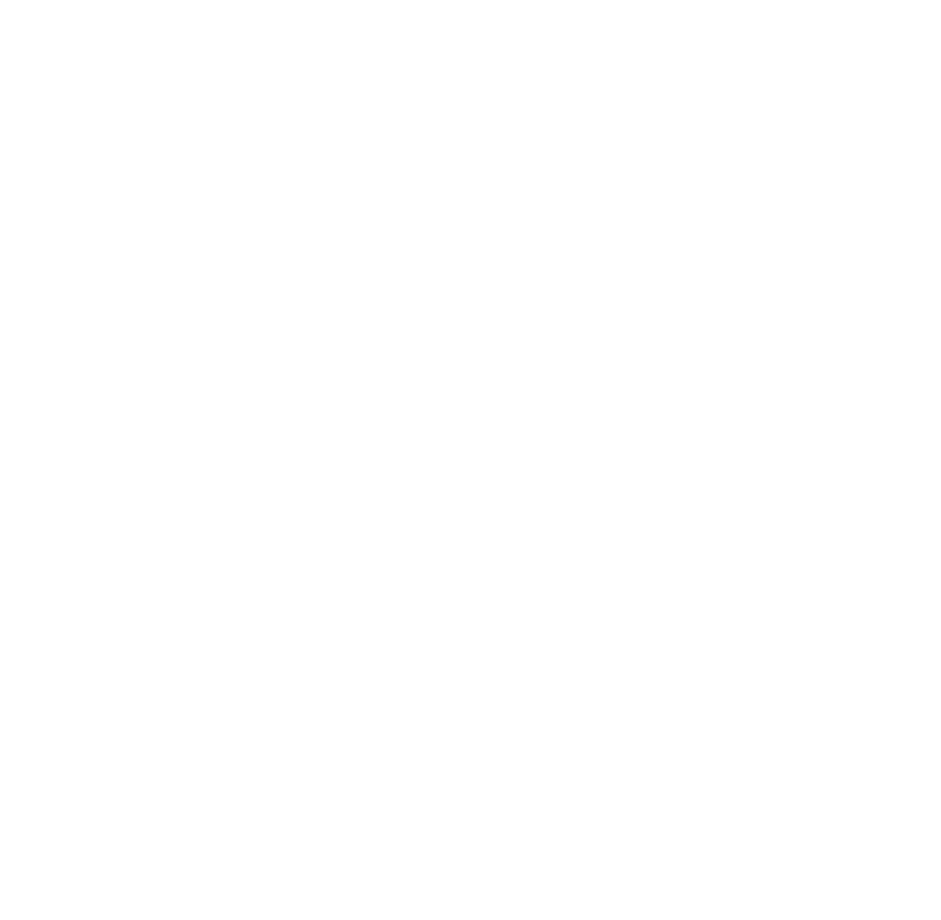
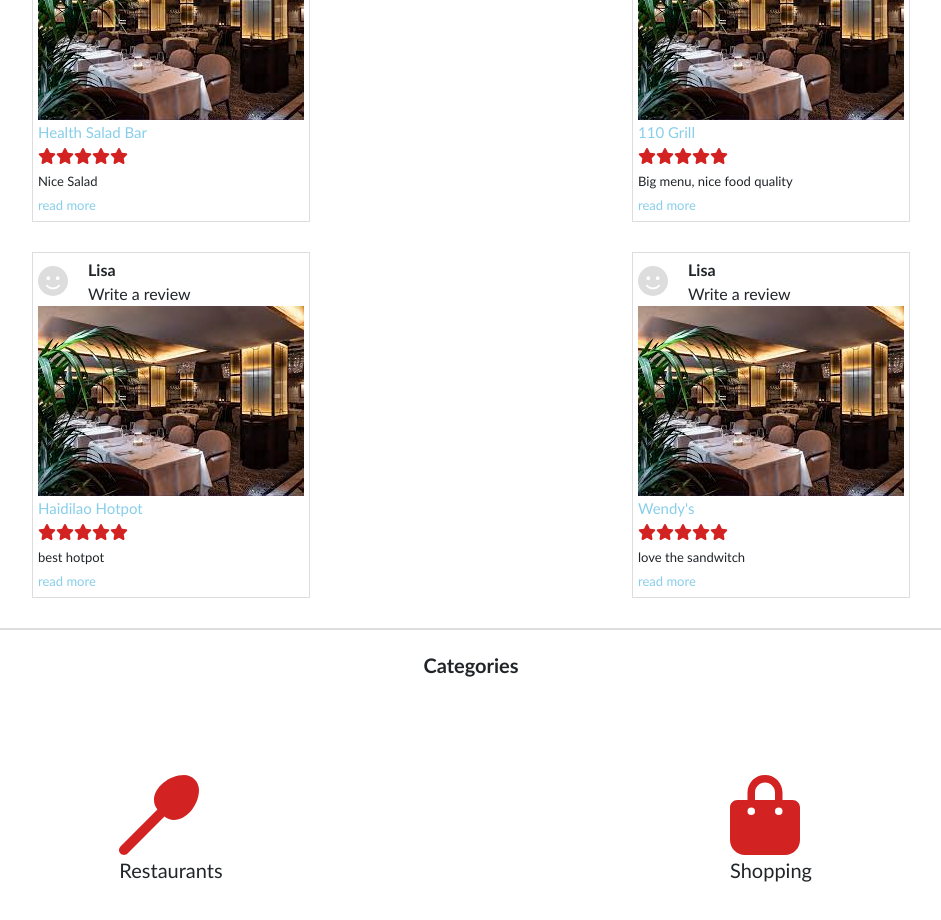
Before and after one commit to xxialingfeng/web-dev-group-project-Yalp, a React (Create React App) app: page / in a window 1280 px wide. Shown: the part 600-1520 px from the top of the page, without its empty margins (169-1110 px from the left). Before the commit the page ends 800 px from the top, so only its background shows below. Built offline with nearby package versions, Linux system fonts and the light colour scheme.

Commit message:
home page, add logo, add routes

```diff
--- a/src/App.js
+++ b/src/App.js
@@ -6,6 +6,7 @@
 function App() {
   return (
     <BrowserRouter>
+      <YalpNavigation />
       <Routes>
         <Route path="/*" element={<Home />}>
         </Route>
--- a/src/Yalp/Home/index.js
+++ b/src/Yalp/Home/index.js
@@ -1,22 +1,81 @@
+import { FontAwesomeIcon } from "@fortawesome/react-fontawesome";
 import { Link } from "react-router-dom";
-import db from "../Database"
+import db from "../Database";
+import logo from "./logo.jpg";
+import {faFaceSmile, faStar, faUtensilSpoon, faShoppingBag} from "@fortawesome/free-solid-svg-icons";
 function Home() {
-  const restaurants = db.restaurants
+  const restaurants = db.restaurants;
+
   return (
-    <div style={{marginTop:"300px"}}>
-      <div style={{display:"flex", justifyContent:"center", }}>
-        <span style={{fontSize:"20px", fontWeight:"bold", marginTop:"20px"}}>Recent Activity</span>
+    <div style={{ marginTop: "300px", fontFamily:"Gill Sans, sans-serif"}}>
+      <div style={{ display: "flex", justifyContent: "center" }}>
+        <span style={{ fontSize: "20px", fontWeight: "bold", marginTop: "20px", marginBottom:"30px" }}>Recent Activity</span>
       </div>
-      <div>
-        <div className="list-group">
-          {restaurants.map((restaurant) => (
-            <Link key={restaurant._id} to={`/Yalp/Restaurants/${restaurant._id}`} className="list-group-item">
-              {restaurant.name}
+      <div style={{ alignItems:"center", justifyContent:"center"}}>
+        <div className="d-flex" style={{width:"100%", display: "flex", flexWrap: "wrap", alignItems:"center", justifyContent:"center", borderBottom:"2px solid #ddd"}}>
+          {restaurants.map((restaurant, index) => (
+            <Link
+              key={restaurant._id}
+              to={`/Yalp/Restaurants/${restaurant._id}`}
+              className="list-group-item" >
+
+              <div style={{width:"600px", display:"flex",alignItems:"center", justifyContent:"center", marginBottom:"30px", }}>
+                <div style={{padding:"5px", border:"1px solid #ddd"}}>
+                  <div className="row d-flex">
+                    <div style={{width:"50px", fontSize:"30px"}}>
+                      <FontAwesomeIcon icon={faFaceSmile} style={{color:"#ddd"}}></FontAwesomeIcon>
+                    </div>
+                    <div className="col" style={{fontFamily:"Gill Sans, sans-serif"}}>
+                      <span style={{fontWeight:"bold"}}>Lisa</span>
+                      <br/>
+                      <span>Write a review</span>
+                    </div>
+                  </div>
+                  <img src={logo} alt="Logo" className="logo"/>
+                  <div>
+                    <span style={{fontSize:"15px", color:"#87CEEB"}}>{restaurant.name}</span>
+                  </div>
+                  <div>
+                  <FontAwesomeIcon icon={faStar} style={{color:"#d22222"}}></FontAwesomeIcon>
+                  <FontAwesomeIcon icon={faStar} style={{color:"#d22222"}}></FontAwesomeIcon>
+                  <FontAwesomeIcon icon={faStar} style={{color:"#d22222"}}></FontAwesomeIcon>
+                  <FontAwesomeIcon icon={faStar} style={{color:"#d22222"}}></FontAwesomeIcon>
+                  <FontAwesomeIcon icon={faStar} style={{color:"#d22222"}}></FontAwesomeIcon>
+                  </div>
+                  <div>
+                    <span style={{fontSize:"13px"}}>{restaurant.description}</span>
+                  </div>
+                  <div>
+                    <span style={{fontSize:"13px", color:"#87CEEB"}}>read more</span>
+                  </div>
+                </div>
+              </div>
             </Link>
           ))}
+
+        </div>
+      </div>
+      <div style={{ display: "flex", justifyContent: "center" }}>
+        <span style={{ fontSize: "20px", fontWeight: "bold", marginTop: "20px" }}>Categories</span>
+      </div>
+      <div className="d-flex" style={{alignItems:"center", justifyContent:"center"}}>
+        <div style={{width:"600px", height:"300px", display:"flex",alignItems:"center", justifyContent:"center" }}>
+          <div>
+            <FontAwesomeIcon icon={faUtensilSpoon} style={{color:"#d22222", fontSize:"80px"}}></FontAwesomeIcon>
+            <br/>
+            <span style={{fontSize:"20px"}}>Restaurants</span>
+          </div>
+        </div>
+        <div style={{width:"600px", height:"300px", display:"flex",alignItems:"center", justifyContent:"center" }}>
+          <div>
+            <FontAwesomeIcon icon={faShoppingBag} style={{color:"#d22222", fontSize:"80px"}}></FontAwesomeIcon>
+            <br/>
+            <span style={{fontSize:"20px"}}>Shopping</span>
+          </div>
         </div>
       </div>
     </div>
-  )
+  );
 }
+
 export default Home;
```
Also changed, not shown: src/Yalp/Home/logo.jpg (added).
